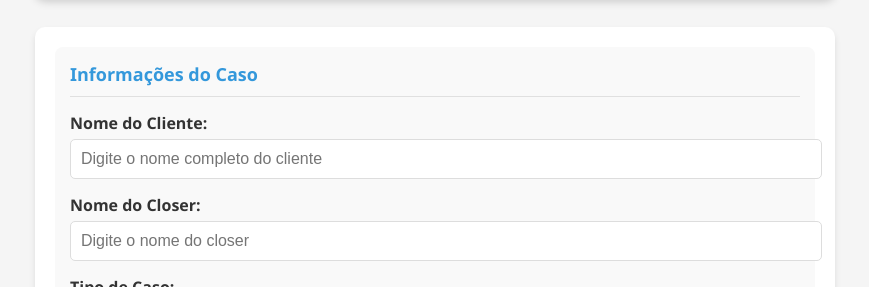
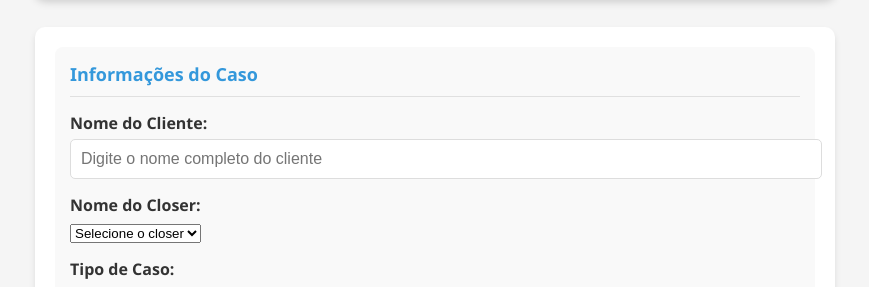
Before and after one commit to BMZadvogadosassociados/TLDV-BMZ, a website: page index.html in a window 1280 px wide. Shown: the part 446-733 px from the top of the page, without its empty margins (205-1074 px from the left). Drawn offline with Linux system fonts and the light colour scheme.

Commit message:
Sua mensagem de commit

```diff
--- a/index.html
+++ b/index.html
@@ -22,7 +22,9 @@
 
             <div class="form-group">
                 <label for="closer-name">Nome do Closer:</label>
-                <input type="text" id="closer-name" placeholder="Digite o nome do closer">
+                <select id="closer-name">
+                    <option value="">Selecione o closer</option>
+                </select>
             </div>
 
             <div class="form-group">
--- a/script.js
+++ b/script.js
@@ -9,8 +9,25 @@ document.addEventListener('DOMContentLoaded', () => {
     const processStatus = document.getElementById('process-status');
     const processLog = document.getElementById('process-log');
     const clientName = document.getElementById('client-name');
-    const closerName = document.getElementById('closer-name');
+    const closerSelect = document.getElementById('closer-name');
     const caseTypeRadios = document.querySelectorAll('input[name="case-type"]');
+
+    // Lista de closers para popular o select
+    const closersList = [
+        "João Silva",
+        "Maria Souza",
+        "Carlos Oliveira",
+        "Ana Paula",
+        "Roberto Lima"
+    ];
+
+    // Popular o select de closer
+    closersList.forEach(closer => {
+        const option = document.createElement('option');
+        option.value = closer;
+        option.textContent = closer;
+        closerSelect.appendChild(option);
+    });
 
     // Eventos para upload de arquivo
     uploadArea.addEventListener('click', () => fileInput.click());
@@ -40,7 +57,7 @@ document.addEventListener('DOMContentLoaded', () => {
     // Verificação de campos preenchidos para habilitar botão
     function checkFormValidity() {
         const clientNameValid = clientName.value.trim() !== '';
-        const closerNameValid = closerName.value.trim() !== '';
+        const closerNameValid = closerSelect.value.trim() !== '';
         const caseTypeValid = Array.from(caseTypeRadios).some(radio => radio.checked);
         const videoValid = videoPreview.src !== '';
 
@@ -49,7 +66,7 @@ document.addEventListener('DOMContentLoaded', () => {
 
     // Evento para campos de texto
     clientName.addEventListener('input', checkFormValidity);
-    closerName.addEventListener('input', checkFormValidity);
+    closerSelect.addEventListener('change', checkFormValidity);
 
     // Evento para botões de rádio
     caseTypeRadios.forEach(radio => {
@@ -77,8 +94,8 @@ document.addEventListener('DOMContentLoaded', () => {
         formData.append('video', file);
 
         fetch('https://teu-backend.onrender.com/upload', {
-        method: 'POST',
-        body: formData
+            method: 'POST',
+            body: formData
         })
         .then(res => res.json())
         .then(data => {
@@ -89,7 +106,6 @@ document.addEventListener('DOMContentLoaded', () => {
             console.error('Erro no envio para transcrição:', err);
             addLogEntry("Erro ao enviar áudio para transcrição.", 'error');
         });
-
 
         // Atualizar UI
         uploadArea.innerHTML = `
@@ -111,7 +127,7 @@ document.addEventListener('DOMContentLoaded', () => {
             return;
         }
 
-        if (!closerName.value.trim()) {
+        if (!closerSelect.value.trim()) {
             alert('Por favor, informe o nome do closer');
             return;
         }
@@ -127,7 +143,7 @@ document.addEventListener('DOMContentLoaded', () => {
         }
 
         // Iniciar processo de lançamento no sistema
-        startProcessing(clientName.value, closerName.value, selectedCaseType.value);
+        startProcessing(clientName.value, closerSelect.value, selectedCaseType.value);
     });
 
     // Simulação de processamento do caso
@@ -206,7 +222,7 @@ document.addEventListener('DOMContentLoaded', () => {
     // Função para resetar o formulário
     function resetForm() {
         clientName.value = '';
-        closerName.value = '';
+        closerSelect.value = '';
         caseTypeRadios.forEach(radio => radio.checked = false);
         videoPreview.src = '';
         videoPreview.style.display = 'none';
```
